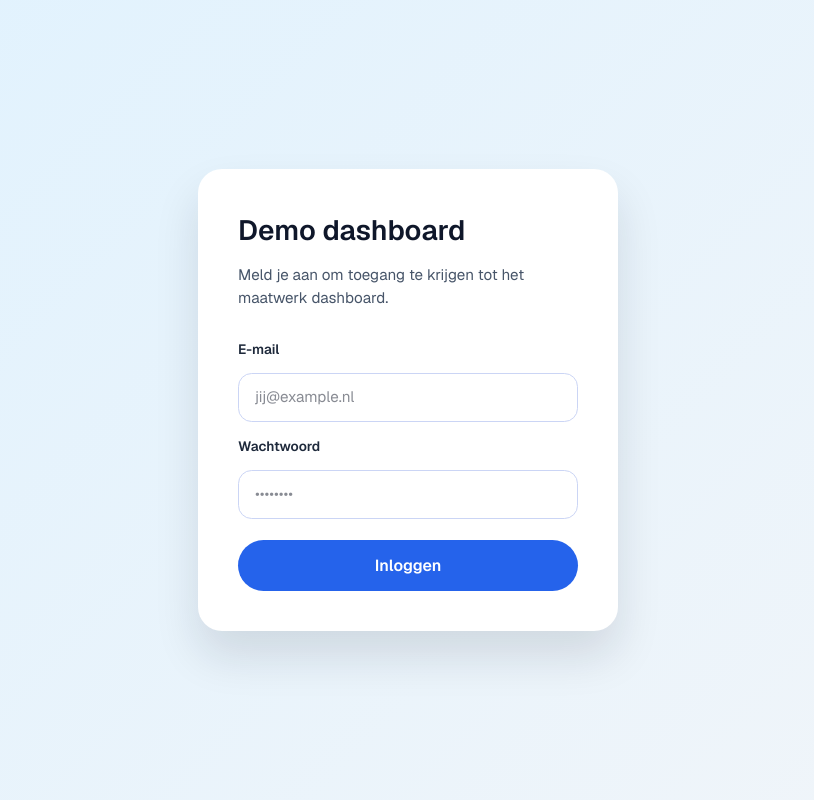
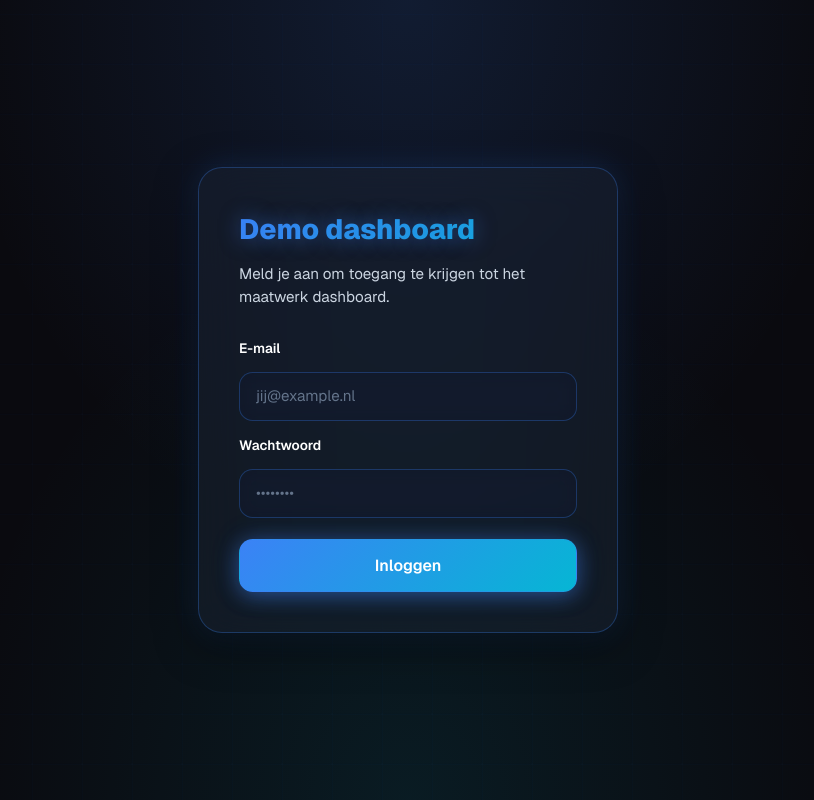
Before and after one commit to media2net-app/mihaelafitness, a Next.js app in the folder demo/demo-dashboard/: page /login in a window 1280 px wide. Shown: the whole page, without its empty margins (232-1046 px from the left). Built offline with nearby package versions, Linux system fonts and the light colour scheme.

Commit message:
Transform login page to dark mode sci-fi 2.0 style with glassmorphism

```diff
--- a/demo/demo-dashboard/src/app/globals.css
+++ b/demo/demo-dashboard/src/app/globals.css
@@ -1386,8 +1386,38 @@ a:hover {
   align-items: center;
   justify-content: center;
   min-height: 100vh;
-  background: linear-gradient(135deg, #e0f2fe, #f1f5f9);
+  background: #0a0a0f;
   padding: 2rem;
+  position: relative;
+  overflow: hidden;
+}
+
+.login-page::before {
+  content: '';
+  position: absolute;
+  top: 0;
+  left: 0;
+  right: 0;
+  bottom: 0;
+  background: radial-gradient(ellipse at top, rgba(59, 130, 246, 0.15) 0%, transparent 50%),
+              radial-gradient(ellipse at bottom, rgba(6, 182, 212, 0.1) 0%, transparent 50%);
+  z-index: 0;
+}
+
+.login-page::after {
+  content: '';
+  position: absolute;
+  top: 0;
+  left: 0;
+  right: 0;
+  bottom: 0;
+  background-image:
+    linear-gradient(rgba(59, 130, 246, 0.1) 1px, transparent 1px),
+    linear-gradient(90deg, rgba(59, 130, 246, 0.1) 1px, transparent 1px);
+  background-size: 50px 50px;
+  opacity: 0.3;
+  z-index: 0;
+  animation: gridMove 20s linear infinite;
 }
 
 .login-form {
@@ -1397,60 +1427,80 @@ a:hover {
   width: min(420px, 100%);
   padding: 2.5rem;
   border-radius: 1.5rem;
-  background: #ffffff;
-  box-shadow: 0 25px 45px rgba(15, 23, 42, 0.12);
+  background: rgba(30, 41, 59, 0.4);
+  backdrop-filter: blur(20px);
+  box-shadow: 0 12px 40px rgba(0, 0, 0, 0.5), 0 0 30px rgba(59, 130, 246, 0.2);
+  border: 1px solid rgba(59, 130, 246, 0.3);
+  position: relative;
+  z-index: 1;
 }
 
 .login-title {
   margin: 0;
   font-size: 1.75rem;
-  font-weight: 600;
-  color: #0f172a;
+  font-weight: 800;
+  color: #ffffff;
+  text-shadow: 0 0 20px rgba(59, 130, 246, 0.5);
+  background: linear-gradient(135deg, #3b82f6, #06b6d4);
+  -webkit-background-clip: text;
+  -webkit-text-fill-color: transparent;
+  background-clip: text;
 }
 
 .login-subtitle {
   margin: 0 0 1rem;
-  color: #475569;
+  color: #cbd5e1;
   font-size: 0.95rem;
 }
 
 .login-label {
   font-size: 0.85rem;
   font-weight: 600;
-  color: #1e293b;
+  color: #ffffff;
 }
 
 .login-input {
   appearance: none;
-  border: 1px solid #cbd5f5;
+  border: 1px solid rgba(59, 130, 246, 0.3);
   border-radius: 0.85rem;
   padding: 0.75rem 1rem;
   font-size: 0.95rem;
-  transition: border 0.2s ease, box-shadow 0.2s ease;
+  background: rgba(15, 23, 42, 0.5);
+  color: #ffffff;
+  backdrop-filter: blur(10px);
+  transition: all 0.3s ease;
+}
+
+.login-input::placeholder {
+  color: #64748b;
 }
 
 .login-input:focus {
   outline: none;
-  border-color: var(--client-brand);
-  box-shadow: 0 0 0 4px rgba(37, 99, 235, 0.15);
+  border-color: rgba(59, 130, 246, 0.6);
+  box-shadow: 0 0 0 4px rgba(59, 130, 246, 0.2), 0 0 20px rgba(59, 130, 246, 0.3);
+  background: rgba(15, 23, 42, 0.7);
 }
 
 .login-button {
   margin-top: 0.5rem;
   appearance: none;
   border: none;
-  border-radius: 999px;
+  border-radius: 0.85rem;
   padding: 0.85rem 1.5rem;
-  background: var(--client-brand);
+  background: linear-gradient(135deg, #3b82f6, #06b6d4);
   color: #ffffff;
   font-weight: 600;
   cursor: pointer;
-  transition: background 0.2s ease, transform 0.2s ease;
+  transition: all 0.3s ease;
+  box-shadow: 0 4px 20px rgba(59, 130, 246, 0.4), 0 0 30px rgba(59, 130, 246, 0.2);
+  border: 1px solid rgba(59, 130, 246, 0.3);
 }
 
 .login-button:hover {
-  background: var(--client-accent);
-  transform: translateY(-1px);
+  transform: translateY(-2px);
+  box-shadow: 0 6px 30px rgba(59, 130, 246, 0.6), 0 0 40px rgba(59, 130, 246, 0.3);
+  border-color: rgba(59, 130, 246, 0.5);
 }
 
 @media (max-width: 1200px) {
--- a/demo/demo-dashboard/src/app/login/LoginForm.tsx
+++ b/demo/demo-dashboard/src/app/login/LoginForm.tsx
@@ -47,13 +47,15 @@ export default function LoginForm({ clients, loginAction }: LoginFormProps) {
 
         {error && (
           <div
+            className="login-error"
             style={{
               padding: "0.75rem",
-              background: "#fee2e2",
-              border: "1px solid #fca5a5",
+              background: "rgba(239, 68, 68, 0.2)",
+              border: "1px solid rgba(239, 68, 68, 0.4)",
               borderRadius: "0.5rem",
-              color: "#991b1b",
+              color: "#fca5a5",
               marginBottom: "1rem",
+              backdropFilter: "blur(10px)",
             }}
           >
             {error}
@@ -96,13 +98,15 @@ export default function LoginForm({ clients, loginAction }: LoginFormProps) {
       {/* Client Selectie Modal */}
       {showClientModal && (
         <div
+          className="login-modal-overlay"
           style={{
             position: "fixed",
             top: 0,
             left: 0,
             right: 0,
             bottom: 0,
-            background: "rgba(0, 0, 0, 0.5)",
+            background: "rgba(0, 0, 0, 0.7)",
+            backdropFilter: "blur(10px)",
             display: "flex",
             alignItems: "center",
             justifyContent: "center",
@@ -112,11 +116,17 @@ export default function LoginForm({ clients, loginAction }: LoginFormProps) {
           onClick={() => setShowClientModal(false)}
         >
           <div
-            className="page-card"
+            className="login-modal"
             style={{
               maxWidth: "500px",
               width: "100%",
               position: "relative",
+              background: "rgba(30, 41, 59, 0.5)",
+              backdropFilter: "blur(20px)",
+              borderRadius: "1.5rem",
+              padding: "2rem",
+              border: "1px solid rgba(59, 130, 246, 0.3)",
+              boxShadow: "0 12px 40px rgba(0, 0, 0, 0.5), 0 0 30px rgba(59, 130, 246, 0.2)",
             }}
             onClick={(e) => e.stopPropagation()}
           >
@@ -127,10 +137,10 @@ export default function LoginForm({ clients, loginAction }: LoginFormProps) {
                 alignItems: "center",
                 marginBottom: "1.5rem",
                 paddingBottom: "1rem",
-                borderBottom: "2px solid var(--client-border)",
+                borderBottom: "1px solid rgba(59, 130, 246, 0.2)",
               }}
             >
-              <h2 style={{ margin: 0 }}>Kies een klantmap</h2>
+              <h2 style={{ margin: 0, color: "#ffffff", fontSize: "1.5rem", fontWeight: 700 }}>Kies een klantmap</h2>
               <button
                 onClick={() => setShowClientModal(false)}
                 style={{
@@ -140,8 +150,11 @@ export default function LoginForm({ clients, loginAction }: LoginFormProps) {
                   padding: "0.5rem",
                   display: "flex",
                   alignItems: "center",
-                  color: "#64748b",
+                  color: "#94a3b8",
+                  transition: "color 0.2s ease",
                 }}
+                onMouseEnter={(e) => e.currentTarget.style.color = "#ffffff"}
+                onMouseLeave={(e) => e.currentTarget.style.color = "#94a3b8"}
               >
                 <X size={24} />
               </button>
@@ -152,7 +165,7 @@ export default function LoginForm({ clients, loginAction }: LoginFormProps) {
                 <button
                   key={client.id}
                   onClick={() => handleClientSelect(client.id)}
-                  className="btn btn--primary"
+                  className="login-client-btn"
                   style={{
                     width: "100%",
                     textAlign: "left",
@@ -160,10 +173,28 @@ export default function LoginForm({ clients, loginAction }: LoginFormProps) {
                     display: "flex",
                     flexDirection: "column",
                     alignItems: "flex-start",
+                    background: "rgba(59, 130, 246, 0.1)",
+                    border: "1px solid rgba(59, 130, 246, 0.3)",
+                    borderRadius: "0.75rem",
+                    color: "#ffffff",
+                    cursor: "pointer",
+                    transition: "all 0.3s ease",
+                  }}
+                  onMouseEnter={(e) => {
+                    e.currentTarget.style.background = "rgba(59, 130, 246, 0.2)";
+                    e.currentTarget.style.borderColor = "rgba(59, 130, 246, 0.5)";
+                    e.currentTarget.style.transform = "translateY(-2px)";
+                    e.currentTarget.style.boxShadow = "0 4px 20px rgba(59, 130, 246, 0.3)";
+                  }}
+                  onMouseLeave={(e) => {
+                    e.currentTarget.style.background = "rgba(59, 130, 246, 0.1)";
+                    e.currentTarget.style.borderColor = "rgba(59, 130, 246, 0.3)";
+                    e.currentTarget.style.transform = "translateY(0)";
+                    e.currentTarget.style.boxShadow = "none";
                   }}
                 >
-                  <strong style={{ fontSize: "1.1rem" }}>{client.name}</strong>
-                  <span style={{ fontSize: "0.9rem", opacity: 0.8, marginTop: "0.25rem" }}>
+                  <strong style={{ fontSize: "1.1rem", color: "#ffffff" }}>{client.name}</strong>
+                  <span style={{ fontSize: "0.9rem", color: "#cbd5e1", marginTop: "0.25rem" }}>
                     {client.tagline}
                   </span>
                 </button>
```
